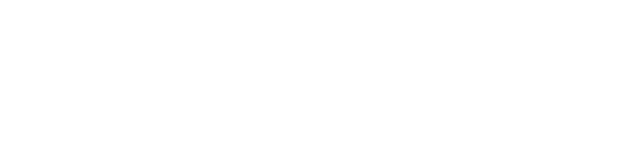
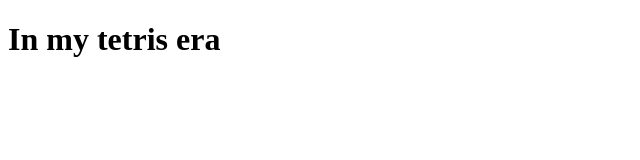
Before and after one commit to hussainarusa/arusas-coding-dojo, a plain HTML site: page tetris.html in a window 1280 px wide. Shown: the whole page, without its empty margins (0-640 px from the left). Drawn offline with Linux system fonts and the light colour scheme.

Commit message:
working on teteris html

```diff
--- a/tetris.html
+++ b/tetris.html
@@ -5,6 +5,7 @@
     <title>tetris</title>
 </head>
 <body>
+<h1> In my tetris era</h1>
 
 </body>
 </html>
```
